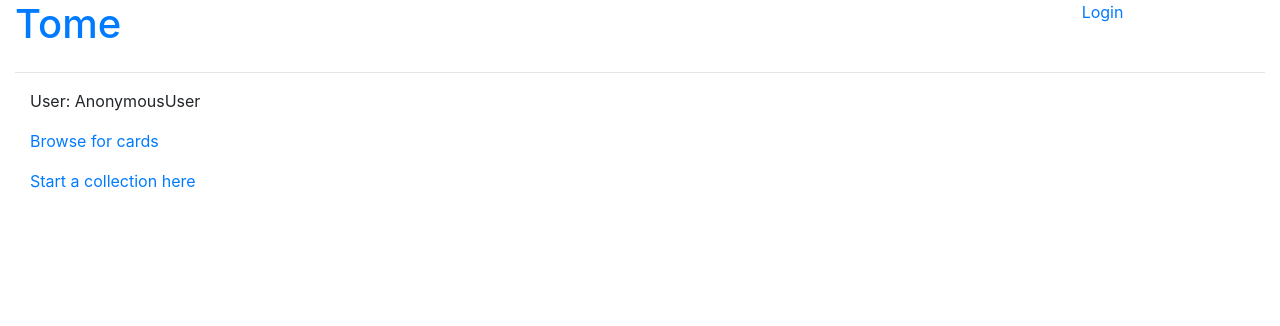
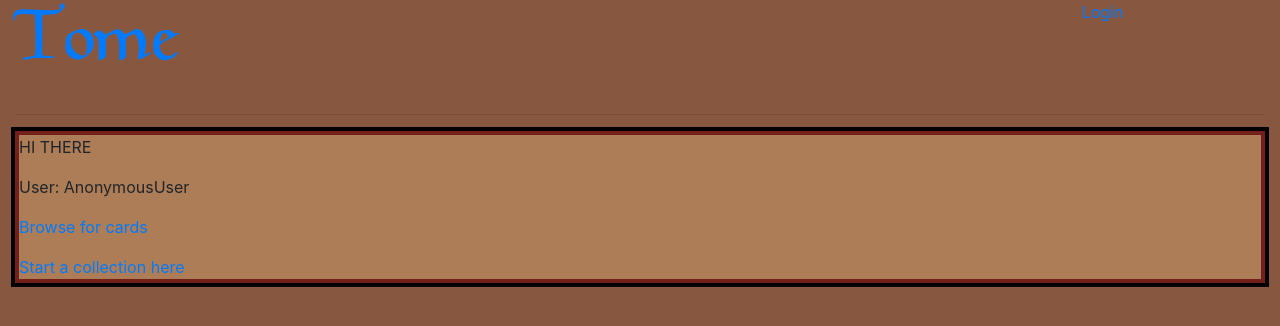
Before and after one commit to collincates/mtgtracker, a Django app: page / in a window 1280 px wide. Shown: the top 326 px of the page. Run offline with Django 3.2, Linux system fonts and the light colour scheme; some libraries are stand-ins or nearby versions.

Commit message:
Preliminary CSS styling, moving development settings into tome/settings/development.py

```diff
--- a/static/base.css
+++ /dev/null
@@ -1,31 +0,0 @@
-.pagination {
-  display: inline-block;
-  position: relative;
-  vertical-align: top;
-  /* width: auto;
-  height: 500px; */
-}
-
-
-.cardDetailContainer {
-  width: auto;
-  height: 1000px;
-}
-
-.cardDetail {
-  display: inline-block;
-  position: relative;
-  vertical-align: top;
-  width: auto;
-  height: 500px;
-}
-
-.cardItemTable {
-  width: 200px
-  position: relative;
-
-}
-
-.cardItem {
-
-}
--- /dev/null
+++ b/static/css/base.css
@@ -0,0 +1,53 @@
+@font-face {
+    font-family: 'magic';
+    src: url('/static/fonts/MAGIC.TTF') format("truetype");
+}
+
+body {
+    background-color: #885740; /* dark brown */
+    min-height: 200px;
+}
+
+.page-title {
+  font-size: 75px;
+  font-family: 'magic';
+}
+
+.index {
+  background-color: #ac7d57; /* light brown */
+  /* border-style: double; */
+
+  outline: 4px solid black;
+  border: 4px solid #73201b; /* red */
+}
+.pagination {
+  display: inline-block;
+  position: relative;
+  vertical-align: top;
+  /* width: auto;
+  height: 500px; */
+}
+
+
+.cardDetailContainer {
+  width: auto;
+  height: 1000px;
+}
+
+.cardDetail {
+  display: inline-block;
+  position: relative;
+  vertical-align: top;
+  width: auto;
+  height: 500px;
+}
+
+.cardItemTable {
+  width: 200px
+  position: relative;
+
+}
+
+.cardItem {
+
+}
--- a/templates/base.html
+++ b/templates/base.html
@@ -4,9 +4,9 @@
   {% block title %}<title>Tome</title>{% endblock %}
   <meta charset="utf-8">
   <meta name="viewport" content="width=device-width, initial-scale=1">
+  {% load static %}
   <link rel="stylesheet" href="https://stackpath.bootstrapcdn.com/bootstrap/4.2.1/css/bootstrap.min.css" integrity="sha384-GJzZqFGwb1QTTN6wy59ffF1BuGJpLSa9DkKMp0DgiMDm4iYMj70gZWKYbI706tWS" crossorigin="anonymous">
-  {% load static %}
-  <link rel="stylesheet" href="{% static 'base.css' %}">
+  <link rel="stylesheet" href="{% static 'css/base.css' %}">
 </head>
 
 
@@ -15,7 +15,7 @@
     <div id="topbar">
       <div class="row">
         <div id="sitelogo" class="col-sm-4">
-          <a href="{% url 'core:home' %}"><h1>Tome</h1></a>
+          <a href="{% url 'core:home' %}"><h1 class="page-title">Tome</h1></a>
         </div>
         <div id="topnav" class="col-sm-6">
         {% if user.is_authenticated %}
@@ -34,7 +34,7 @@
       </div>
     </div>
     <hr>
-      <div class="col-sm-10">
+
 
         {% block pagination %}
         {% endblock %}
@@ -42,7 +42,7 @@
         {% block content %}
         {% endblock %}
 
-      </div>
+
 
   </div>
 </body>
--- a/templates/core/index.html
+++ b/templates/core/index.html
@@ -1,6 +1,9 @@
 {% extends 'base.html' %}
 
 {% block content %}
+
+<div class="index">
+  <p class="testclass">HI THERE</p>
   <p>User: {{ request.user }}</p>
   <p><a href="{% url 'db:card_list' %}">Browse for cards</a></p>
   {% if not request.user.collection %}
@@ -8,4 +11,6 @@
   {% else %}
     <a href="{% url 'collection:collection_detail' collection_slug=request.user.collection.slug user_name=request.user.username %}">Your Collection</a>
   {% endif %}
+</div>
+
 {% endblock %}
--- a/templates/db/card_list.html
+++ b/templates/db/card_list.html
@@ -20,7 +20,7 @@
     <tr class="cardItem">
       <td class="addremovecolumn">
         <a href="{% url 'collection:collection_add' card.id %}" class="btn btn-warning">Add</a>
-        <p><input class="collectioncardqty" type="number" value="Hi"></p>
+        <p><input class="collectioncardqty" type="number"></p>
         <a href="{% url 'collection:collection_remove' card.id %}" class="btn btn-warning">Remove</a>
       </td>
       <td class="leftcolumn">
--- a/tome/settings/base.py
+++ b/tome/settings/base.py
@@ -14,8 +14,7 @@ INSTALLED_APPS = [
     'django.contrib.sessions',
     'django.contrib.messages',
     'django.contrib.staticfiles',
-    'debug_toolbar',
-
+    # Custom apps start here
     'accounts.apps.AccountsConfig',
     'collection.apps.CollectionConfig',
     'core.apps.CoreConfig',
@@ -32,9 +31,6 @@ MIDDLEWARE = [
     'django.contrib.sessions.middleware.SessionMiddleware',
     'django.middleware.common.CommonMiddleware',
     'django.middleware.csrf.CsrfViewMiddleware',
-    # Middleware for Debug Toolbar
-    'debug_toolbar.middleware.DebugToolbarMiddleware',
-
     'django.contrib.auth.middleware.AuthenticationMiddleware',
     'django.contrib.messages.middleware.MessageMiddleware',
     'django.middleware.clickjacking.XFrameOptionsMiddleware',
@@ -63,20 +59,16 @@ TEMPLATES = [
 WSGI_APPLICATION = 'tome.wsgi.application'
 
 
-# Database
-# https://docs.djangoproject.com/en/2.1/ref/settings/#databases
-
 DATABASES = {
     'default': {
         'ENGINE': 'django.db.backends.postgresql',
         'NAME': os.environ['PGDB_NAME'],
         'USER': os.environ['PGDB_USER'],
         'PASSWORD': os.environ['PGDB_PASS'],
-        'HOST': 'localhost',
-        'PORT': '5432',
+        'HOST': os.environ['PGDB_HOST'],
+        'PORT': os.environ['PGDB_PORT'],
     }
 }
-
 
 # Password validation
 # https://docs.djangoproject.com/en/2.1/ref/settings/#auth-password-validators
@@ -125,5 +117,4 @@ LOGIN_REDIRECT_URL = 'home'
 AUTH_USER_MODEL = 'accounts.User'
 
 # Scrapy settings in order to run scrapy commands as django management commands.
-# sys.path.append(os.path.dirname(os.path.abspath('./scraper/scraper/settings.py')))
 os.environ['SCRAPY_SETTINGS_MODULE'] = 'scraper.scraper.settings'
```
Also changed, not shown: scraper/scraper/spiders/cfb_spider.py (+13 -13 lines), tome/settings/development.py (+8 -0 lines), README.md, static/fonts/MAGIC.TTF (added). Lines whose indentation alone changed are shown as unchanged.
